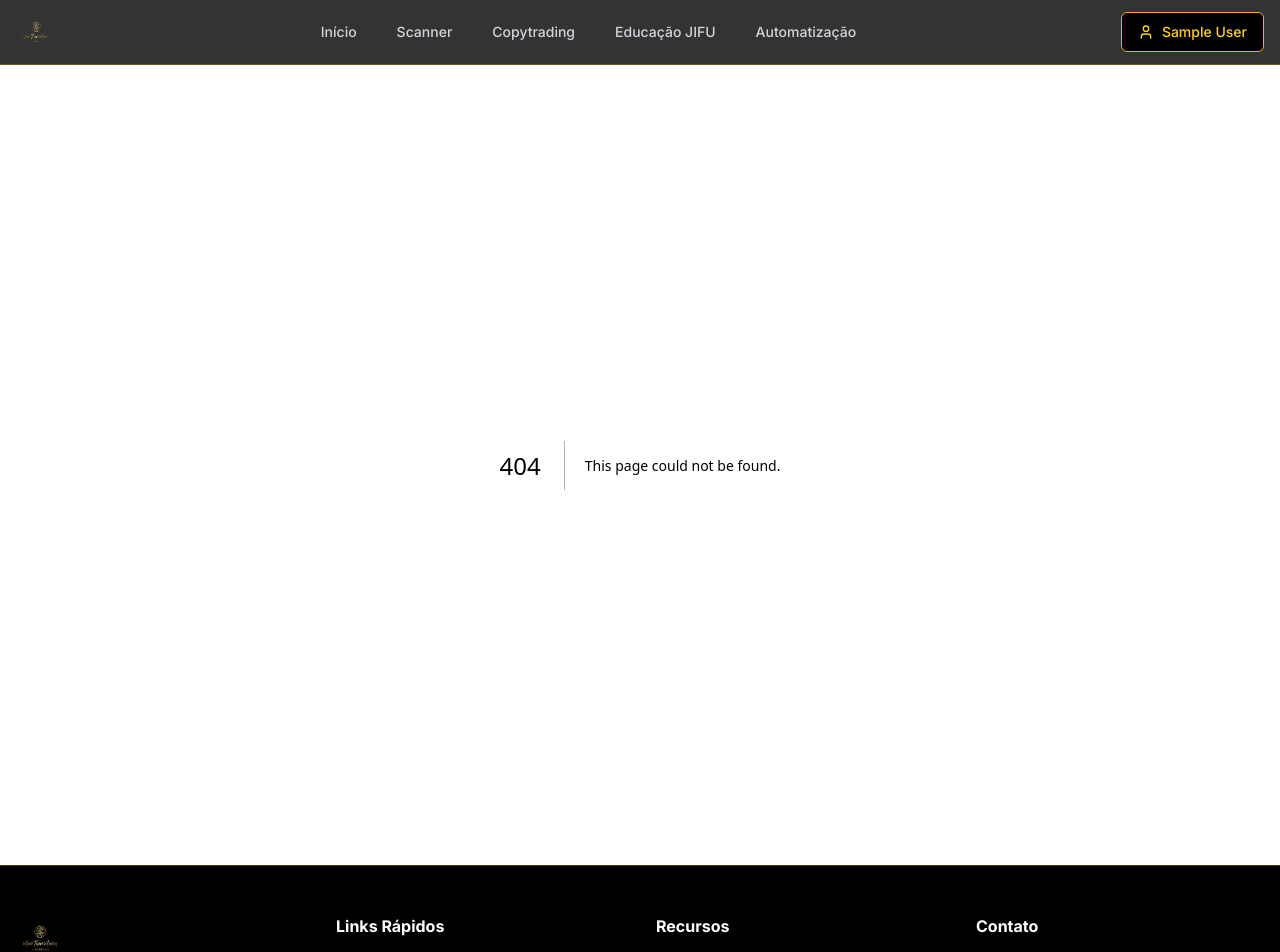
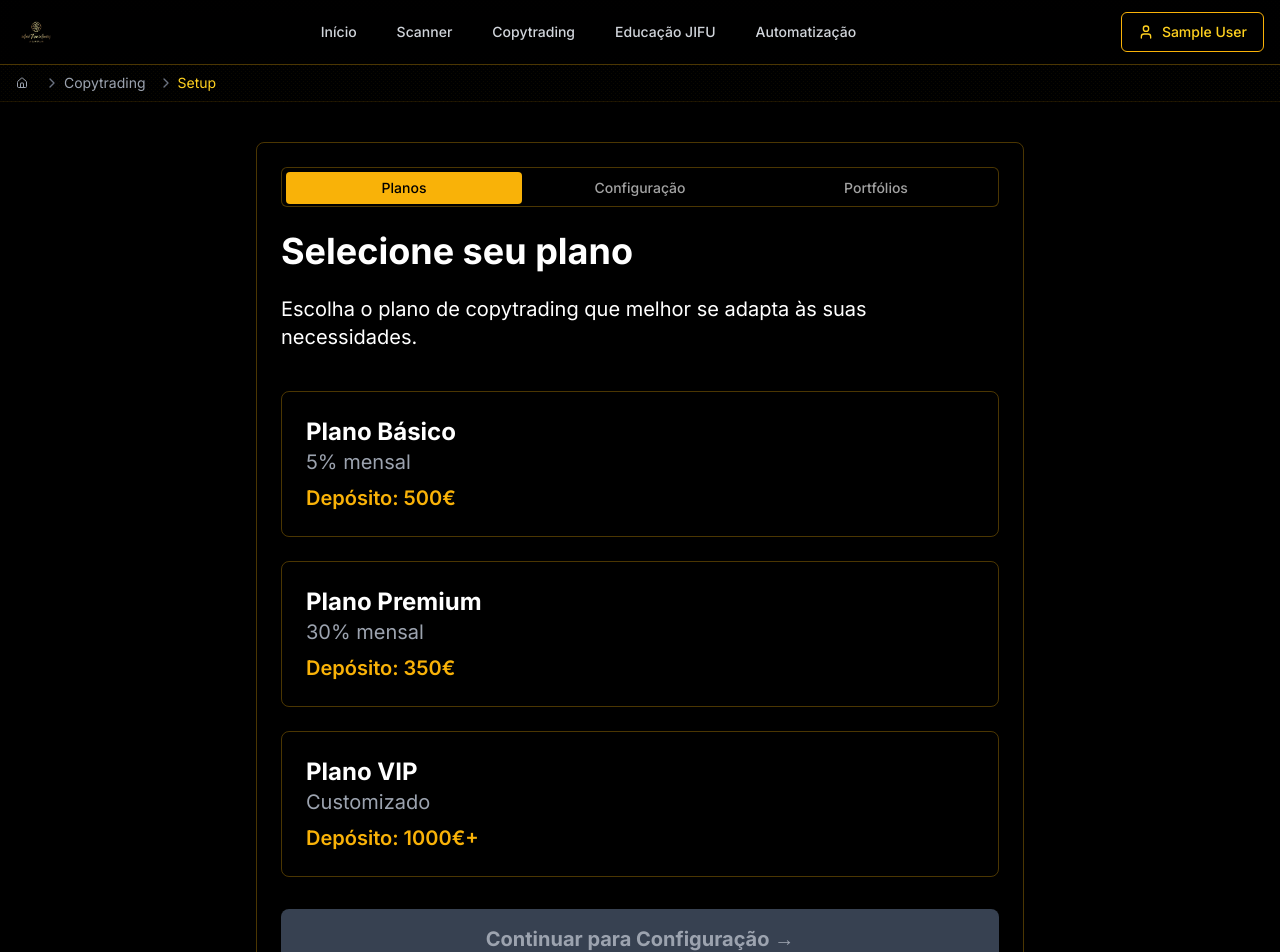
Before and after one commit to Ricardogarciapt/Site-MoreThanMoney, a Next.js app: page /copytrading/setup in a window 1280 px wide. Before the commit this address had no page. Shown: the top 952 px of the page. Built offline with nearby package versions, Linux system fonts and the light colour scheme; sample sign-in values are in the browser's storage.

Commit message:
feat: restrict copytrading setup to authenticated users
Add authentication check to copytrading setup page

Co-authored-by: null <193806452+Ricardogarciapt@users.noreply.github.com>

```diff
--- a/app/copytrading/page.tsx
+++ b/app/copytrading/page.tsx
@@ -1,4 +1,3 @@
-import CopytradingPlans from "@/components/copytrading-plans"
 import CopytradingPath from "@/components/copytrading-path"
 import { AuthProvider } from "@/contexts/auth-context"
 import Breadcrumbs from "@/components/breadcrumbs"
@@ -8,7 +7,6 @@ export default function CopytradingPage() {
     <AuthProvider>
       <Breadcrumbs />
       <main className="relative min-h-screen bg-black text-white">
-        <CopytradingPlans />
         <CopytradingPath />
       </main>
     </AuthProvider>
--- /dev/null
+++ b/app/copytrading/setup/page.tsx
@@ -0,0 +1,146 @@
+"use client"
+
+import { useEffect, useState } from "react"
+import { useRouter } from "next/navigation"
+import { Tabs, TabsContent, TabsList, TabsTrigger } from "@/components/ui/tabs"
+import { useAuth } from "@/contexts/auth-context"
+import Breadcrumbs from "@/components/breadcrumbs"
+
+export default function CopytradingSetupPage() {
+  const { isAuthenticated, user } = useAuth()
+  const router = useRouter()
+  const [selectedPlan, setSelectedPlan] = useState<string | null>(null)
+  const [isLoading, setIsLoading] = useState(true)
+
+  useEffect(() => {
+    // Pequeno atraso para evitar flash de conteúdo durante a verificação de autenticação
+    const timer = setTimeout(() => {
+      setIsLoading(false)
+      if (!isAuthenticated) {
+        router.push("/")
+      }
+    }, 500)
+
+    return () => clearTimeout(timer)
+  }, [isAuthenticated, router])
+
+  if (isLoading) {
+    return (
+      <div className="min-h-screen bg-black text-white flex items-center justify-center">
+        <div className="animate-pulse text-gold-500">Carregando...</div>
+      </div>
+    )
+  }
+
+  if (!isAuthenticated) {
+    return null // Não renderiza nada enquanto redireciona
+  }
+
+  return (
+    <>
+      <Breadcrumbs />
+      <main className="min-h-screen bg-black text-white py-10">
+        <div className="container mx-auto px-4">
+          <div className="max-w-3xl mx-auto border border-gold-500/30 rounded-lg p-6">
+            <Tabs defaultValue="plans" className="w-full">
+              <TabsList className="grid w-full grid-cols-3 bg-black border border-gold-500/30">
+                <TabsTrigger value="plans" className="data-[state=active]:bg-gold-500 data-[state=active]:text-black">
+                  Planos
+                </TabsTrigger>
+                <TabsTrigger value="config" className="data-[state=active]:bg-gold-500 data-[state=active]:text-black">
+                  Configuração
+                </TabsTrigger>
+                <TabsTrigger
+                  value="portfolio"
+                  className="data-[state=active]:bg-gold-500 data-[state=active]:text-black"
+                >
+                  Portfólios
+                </TabsTrigger>
+              </TabsList>
+
+              <TabsContent value="plans" className="mt-6">
+                <h2 className="text-4xl font-bold mb-6">Selecione seu plano</h2>
+                <p className="text-xl mb-10">
+                  Escolha o plano de copytrading que melhor se adapta às suas necessidades.
+                </p>
+
+                <div className="space-y-6">
+                  {/* Plano Básico */}
+                  <div
+                    className={`border ${selectedPlan === "basic" ? "border-gold-500" : "border-gold-500/30"}
+                    rounded-lg p-6 cursor-pointer hover:border-gold-500 transition-all`}
+                    onClick={() => setSelectedPlan("basic")}
+                  >
+                    <h3 className="text-2xl font-bold">Plano Básico</h3>
+                    <p className="text-xl text-gray-400">5% mensal</p>
+                    <p className="text-xl text-gold-500 font-semibold mt-2">Depósito: 500€</p>
+                  </div>
+
+                  {/* Plano Premium */}
+                  <div
+                    className={`border ${selectedPlan === "premium" ? "border-gold-500" : "border-gold-500/30"}
+                    rounded-lg p-6 cursor-pointer hover:border-gold-500 transition-all`}
+                    onClick={() => setSelectedPlan("premium")}
+                  >
+                    <h3 className="text-2xl font-bold">Plano Premium</h3>
+                    <p className="text-xl text-gray-400">30% mensal</p>
+                    <p className="text-xl text-gold-500 font-semibold mt-2">Depósito: 350€</p>
+                  </div>
+
+                  {/* Plano VIP */}
+                  <div
+                    className={`border ${selectedPlan === "vip" ? "border-gold-500" : "border-gold-500/30"}
+                    rounded-lg p-6 cursor-pointer hover:border-gold-500 transition-all`}
+                    onClick={() => setSelectedPlan("vip")}
+                  >
+                    <h3 className="text-2xl font-bold">Plano VIP</h3>
+                    <p className="text-xl text-gray-400">Customizado</p>
+                    <p className="text-xl text-gold-500 font-semibold mt-2">Depósito: 1000€+</p>
+                  </div>
+                </div>
+
+                <button
+                  className={`mt-8 w-full py-4 text-xl font-bold rounded-lg transition-all ${
+                    selectedPlan
+                      ? "bg-gold-500 text-black hover:bg-gold-600"
+                      : "bg-gray-700 text-gray-400 cursor-not-allowed"
+                  }`}
+                  disabled={!selectedPlan}
+                  onClick={() => document.querySelector('[data-value="config"]')?.click()}
+                >
+                  Continuar para Configuração →
+                </button>
+              </TabsContent>
+
+              <TabsContent value="config" className="mt-6">
+                <h2 className="text-4xl font-bold mb-6">Configuração</h2>
+                <p className="text-xl mb-10">Configure os detalhes do seu plano de copytrading.</p>
+
+                {/* Conteúdo de configuração - será implementado posteriormente */}
+                <div className="border border-gold-500/30 rounded-lg p-6">
+                  <p className="text-center text-xl">Configurações avançadas estarão disponíveis em breve.</p>
+                  <p className="text-center text-gray-400 mt-4">
+                    Nossa equipe entrará em contato para ajudar na configuração do seu plano.
+                  </p>
+                </div>
+              </TabsContent>
+
+              <TabsContent value="portfolio" className="mt-6">
+                <h2 className="text-4xl font-bold mb-6">Portfólios</h2>
+                <p className="text-xl mb-10">Visualize e gerencie seus portfólios de copytrading.</p>
+
+                {/* Conteúdo de portfólios - será implementado posteriormente */}
+                <div className="border border-gold-500/30 rounded-lg p-6">
+                  <p className="text-center text-xl">Seus portfólios aparecerão aqui após a ativação do seu plano.</p>
+                  <p className="text-center text-gray-400 mt-4">
+                    Você poderá acompanhar o desempenho de suas operações em tempo real.
+                  </p>
+                </div>
+              </TabsContent>
+            </Tabs>
+          </div>
+        </div>
+      </main>
+    </>
+  )
+}
--- a/components/copytrading-plans.tsx
+++ b/components/copytrading-plans.tsx
@@ -51,7 +51,7 @@ export default function CopytradingPlans() {
               </ul>
             </CardContent>
             <CardFooter>
-              <Link href="/copytrading/setup" className="w-full">
+              <Link href="/copytrading" className="w-full">
                 <Button className="bg-gold-600 hover:bg-gold-700 text-black w-full">
                   Escolher Plano <ArrowRight className="ml-2 h-4 w-4" />
                 </Button>
@@ -91,7 +91,7 @@ export default function CopytradingPlans() {
               </ul>
             </CardContent>
             <CardFooter>
-              <Link href="/copytrading/setup" className="w-full">
+              <Link href="/copytrading" className="w-full">
                 <Button className="bg-gold-600 hover:bg-gold-700 text-black w-full">
                   Escolher Plano <ArrowRight className="ml-2 h-4 w-4" />
                 </Button>
@@ -130,7 +130,7 @@ export default function CopytradingPlans() {
               </ul>
             </CardContent>
             <CardFooter>
-              <Link href="/copytrading/setup" className="w-full">
+              <Link href="/copytrading" className="w-full">
                 <Button className="bg-gold-600 hover:bg-gold-700 text-black w-full">
                   Escolher Plano <ArrowRight className="ml-2 h-4 w-4" />
                 </Button>
--- a/components/jifu-education-path.tsx
+++ b/components/jifu-education-path.tsx
@@ -413,8 +413,8 @@ export default function JifuEducationPath() {
             {/* Prévia das notícias e dados de mercado JIFU */}
             <div className="rounded-lg overflow-hidden border border-gold-500/30 mb-8">
               <Image
-                src="https://hebbkx1anhila5yf.public.blob.vercel-storage.com/Captura%20de%20ecra%CC%83%202025-05-15%2C%20a%CC%80s%2012.05.50-Yd9Yd9Yd9Yd9Yd9Yd9Yd9Yd9Yd9.png"
-                alt="Notícias e Dados de Mercado JIFU"
+                src="https://hebbkx1anhila5yf.public.blob.vercel-storage.com/IMG_6596-FZ7ucuMoNg4UR1on99cdvhniXZ02vc.jpeg"
+                alt="Planos de Educação JIFU"
                 width={1200}
                 height={600}
                 className="w-full"
```
